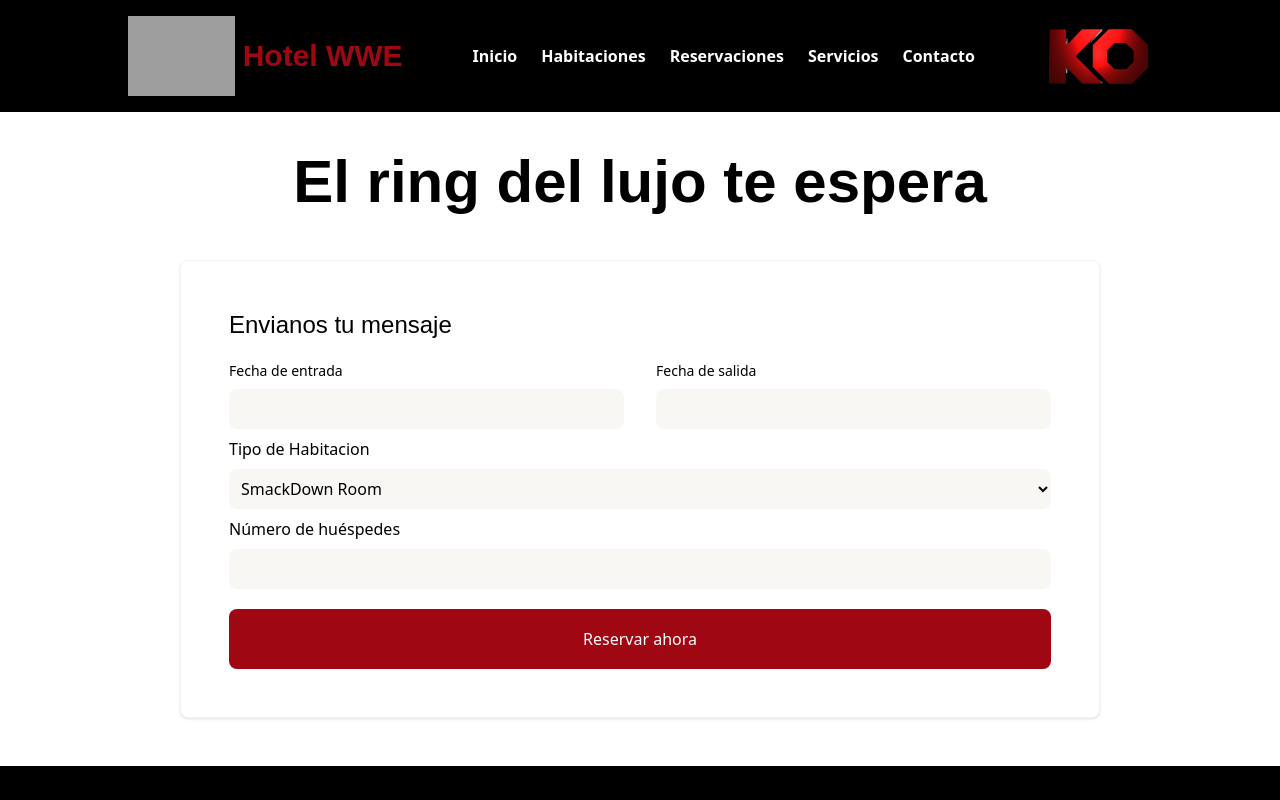
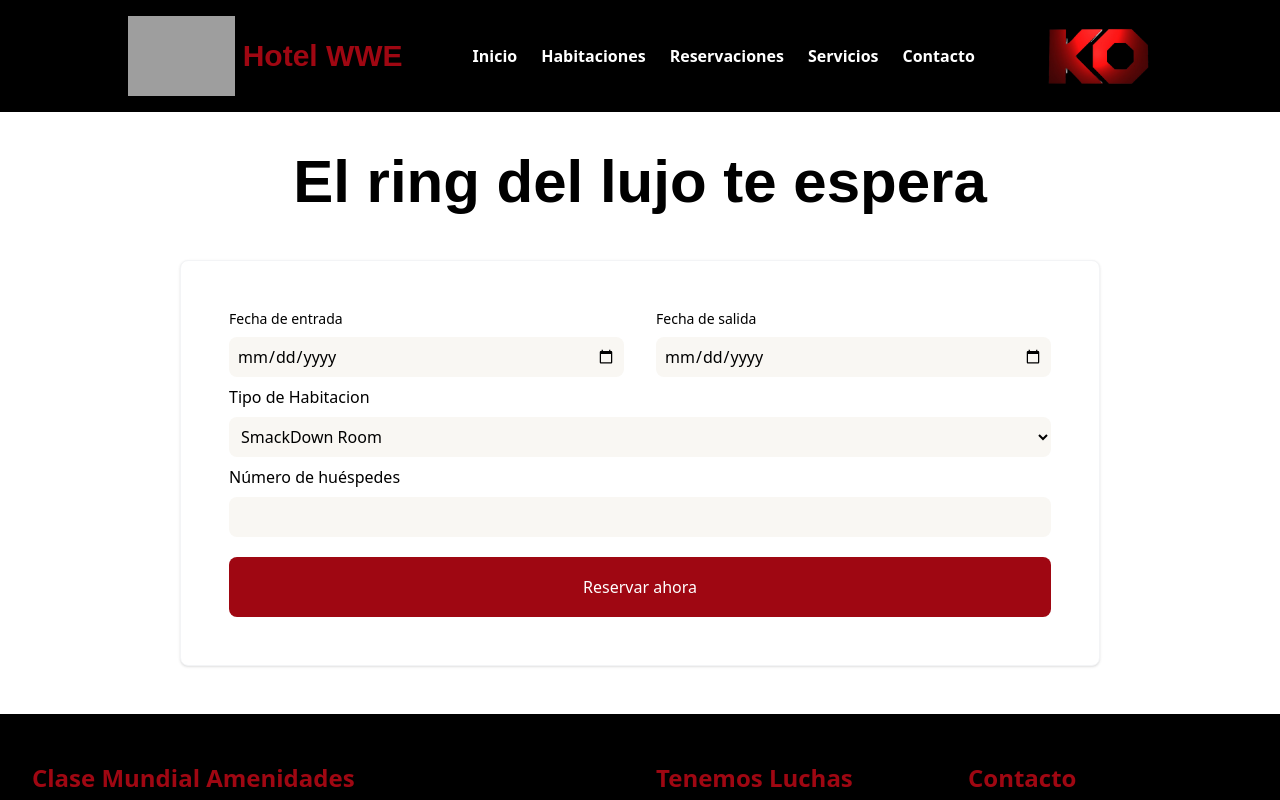
Before and after one commit to yoharam/Hotel-WWE, a React (Vite) app: page /reservar in a window 1280 px wide. Shown: the top 800 px of the page. Built offline with nearby package versions, Linux system fonts and the light colour scheme; grey boxes are pictures that could not be loaded.

Commit message:
Correcion de tipos de inputs en reserva

```diff
--- a/src/assets/components/FormReserva.tsx
+++ b/src/assets/components/FormReserva.tsx
@@ -4,16 +4,16 @@ function FormReserva() {
     return (
         <div className='flex justify-center my-12 mx-5'>
             <div className="bg-white rounded-[8px] overflow-hidden border border-gray-100 shadow p-5 md:p-12 w-230">
-                <h1 className='text-2xl font-medium mb-5'>Envianos tu mensaje</h1>
+
                 <form action="">
                     <div className="md:flex justify-between gap-8">
                         <div className='w-full'>
                             <label htmlFor="" className='block mb-2 font-medium text-sm'>Fecha de entrada</label>
-                            <input type="text" className='w-full rounded-lg bg-[#f9f7f3] h-10 mb-2 px-2' />
+                            <input type="date" className='w-full rounded-lg bg-[#f9f7f3] h-10 mb-2 px-2' />
                         </div>
                         <div className='w-full'>
-                            <label htmlFor="apellido" className='block mb-2 font-medium text-sm'>Fecha de salida</label>
-                            <input type="text" className='w-full rounded-lg bg-[#f9f7f3] h-10 mb-2 px-2' />
+                            <label htmlFor="" className='block mb-2 font-medium text-sm'>Fecha de salida</label>
+                            <input type="date" className='w-full rounded-lg bg-[#f9f7f3] h-10 mb-2 px-2' />
                         </div>
                     </div>
                     <div className="flex flex-col">
```
